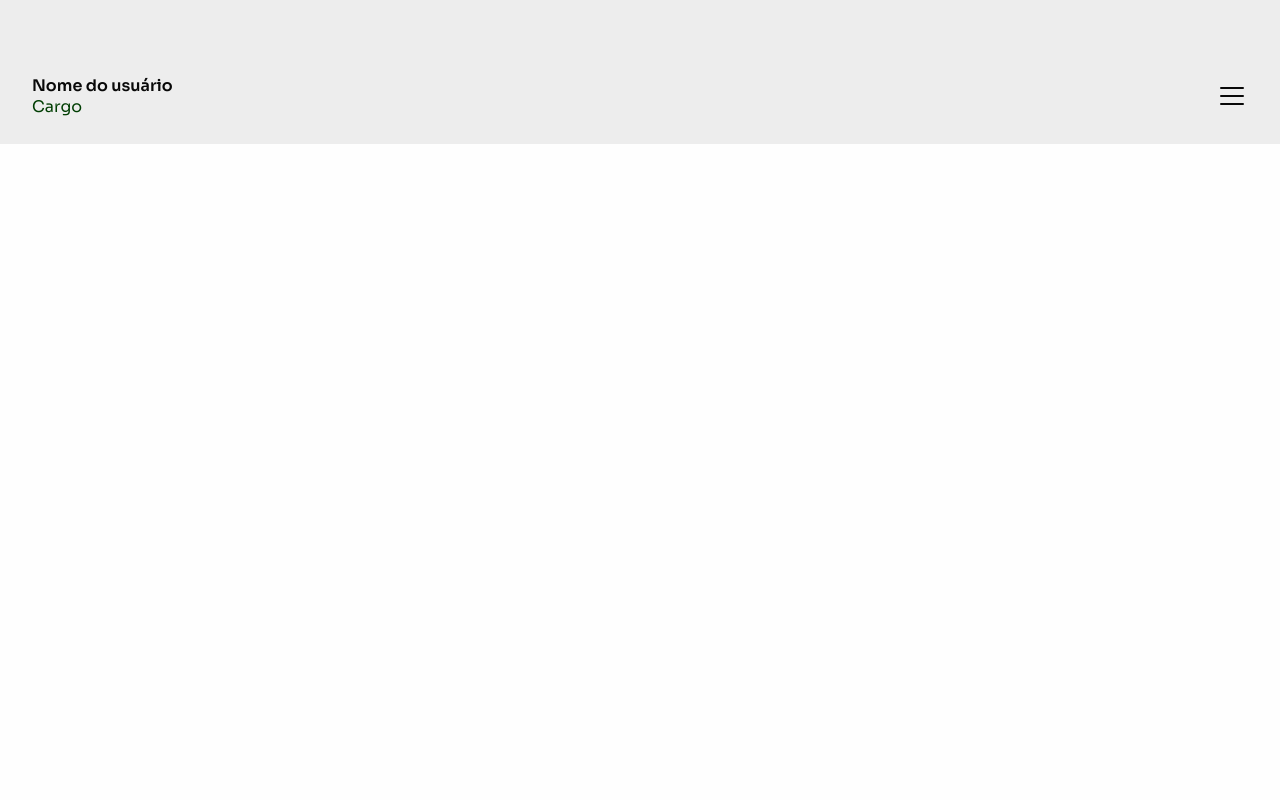
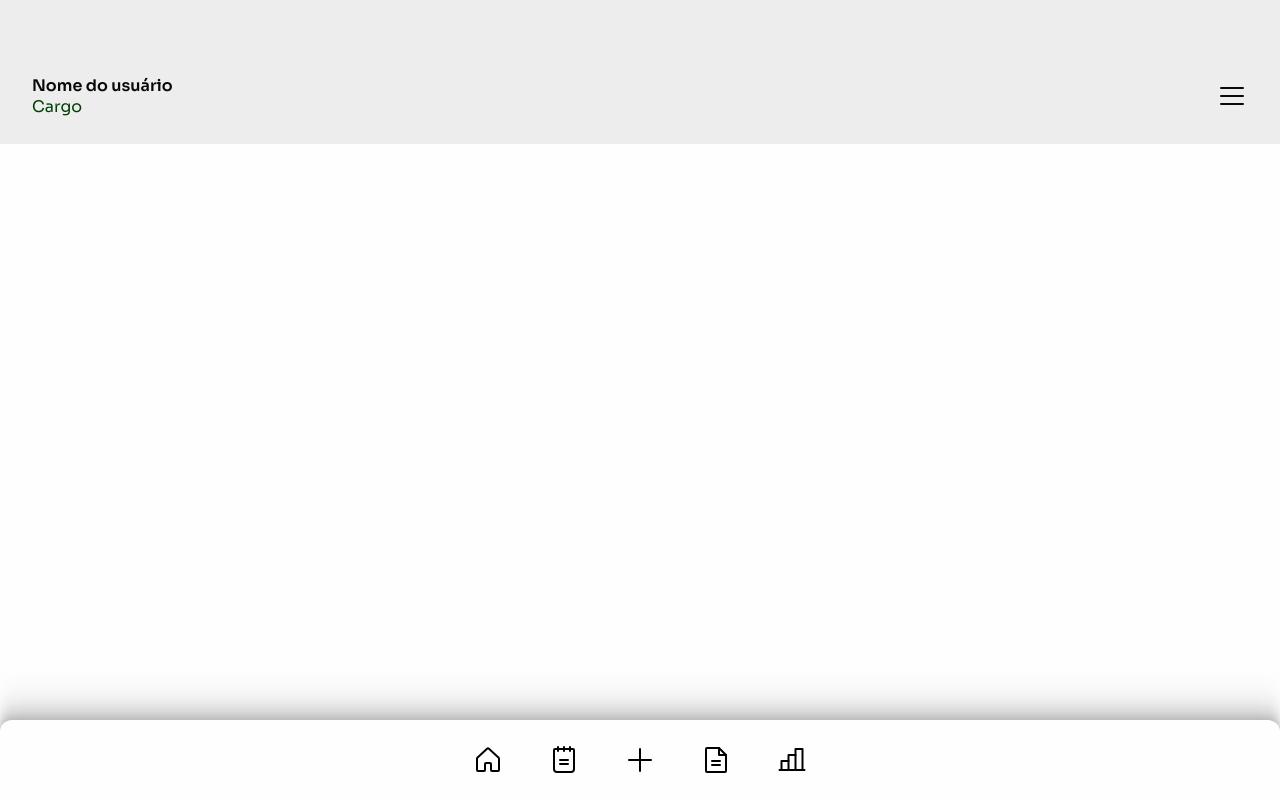
Before and after one commit to jaqueuchoab/caixanamao, a React (Vite) app: page /dashboard in a window 1280 px wide. Built offline with nearby package versions, Linux system fonts and the light colour scheme.

Commit message:
feat: NavBar Dashboard

```diff
--- a/src/views/components/dashboard/Dashboard.module.css
+++ b/src/views/components/dashboard/Dashboard.module.css
@@ -32,3 +32,26 @@
 .userOcupation {
   font-weight: 400;
 }
+
+.bottomMenu {
+  display: flex;
+  height: 80px;
+  width: 100vw;
+  padding: 16px 0;
+  justify-content: center;
+  align-items: center;
+  gap: 12px;
+  border-radius: 12px 12px 0px 0px;
+  box-shadow: 0px -67px 19px 0px rgba(0, 0, 0, 0),
+    0px -43px 17px 0px rgba(0, 0, 0, 0.02),
+    0px -24px 14px 0px rgba(0, 0, 0, 0.06),
+    0px -11px 11px 0px rgba(0, 0, 0, 0.1), 0px -3px 6px 0px rgba(0, 0, 0, 0.12);
+}
+
+.bottomMenu > button {
+  display: flex;
+  padding: 12px 16px;
+  justify-content: center;
+  align-items: center;
+  border-radius: 12px;
+}
--- a/src/views/components/dashboard/DashboardHome.tsx
+++ b/src/views/components/dashboard/DashboardHome.tsx
@@ -1,7 +1,7 @@
 import React from 'react';
 import style from './Dashboard.module.css';
 import { useMode } from '../../context/ModeContext';
-import { List } from 'phosphor-react';
+import { List,House, Notepad, Plus, FileText, ChartBar } from 'phosphor-react';
 
 const DashboardHome = () => {
   const { mode } = useMode();
@@ -18,6 +18,16 @@ const DashboardHome = () => {
         </div>
         <List size={32} color={`var(--icon-${mode}-default)`} />
       </header>
+
+      {/*Rotas aqui no meio :) */}
+
+      <footer className={style.bottomMenu}>
+        <button className={style.home}><House size={32} /></button>
+        <button className={style.registers}><Notepad size={32} /></button>
+        <button className={style.newRegisters}><Plus size={32} /></button>
+        <button className={style.reports}><FileText size={32} /></button>
+        <button className={style.analysis}><ChartBar size={32} /></button>
+      </footer>
     </div>
   );
 };
```
